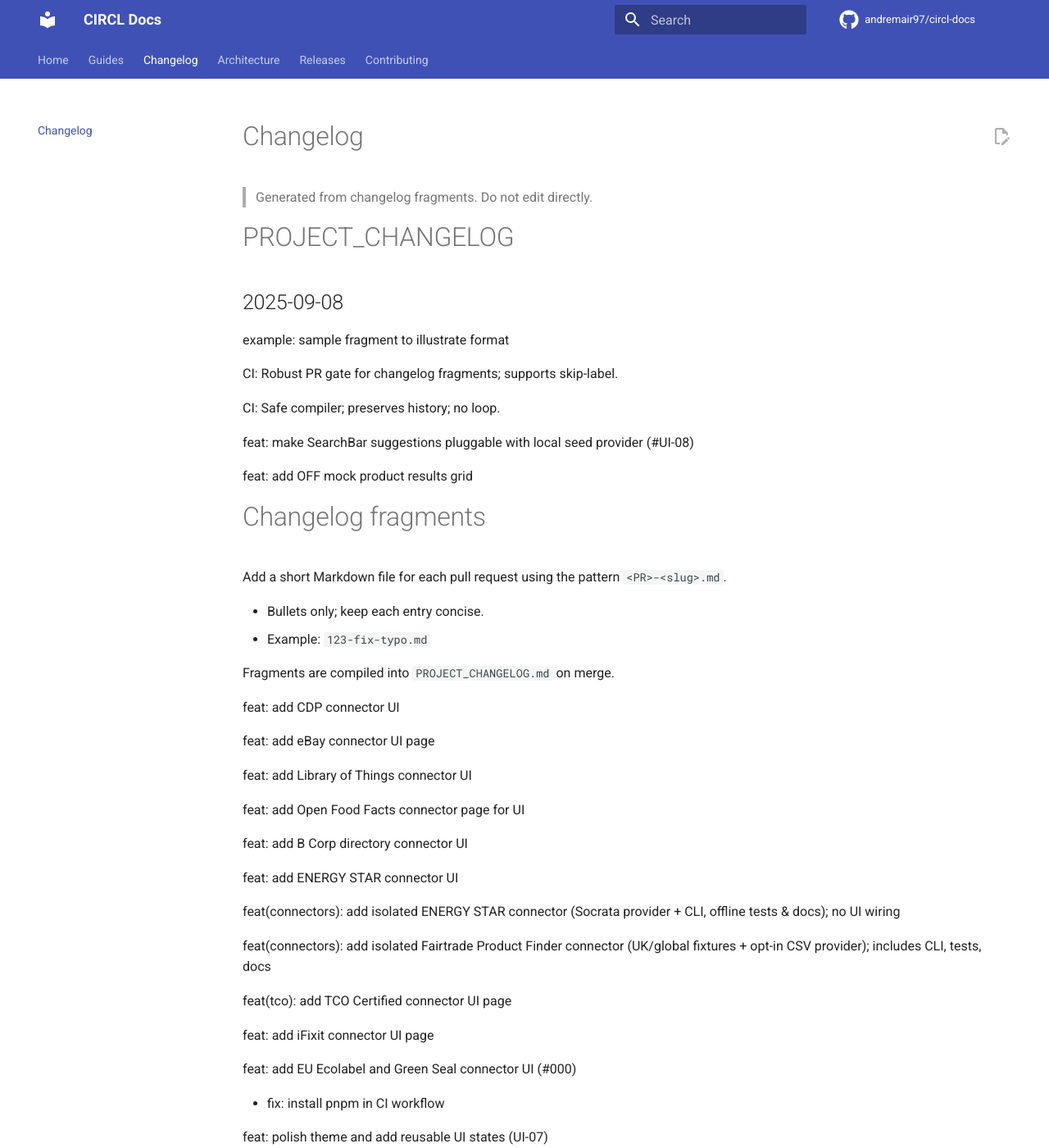
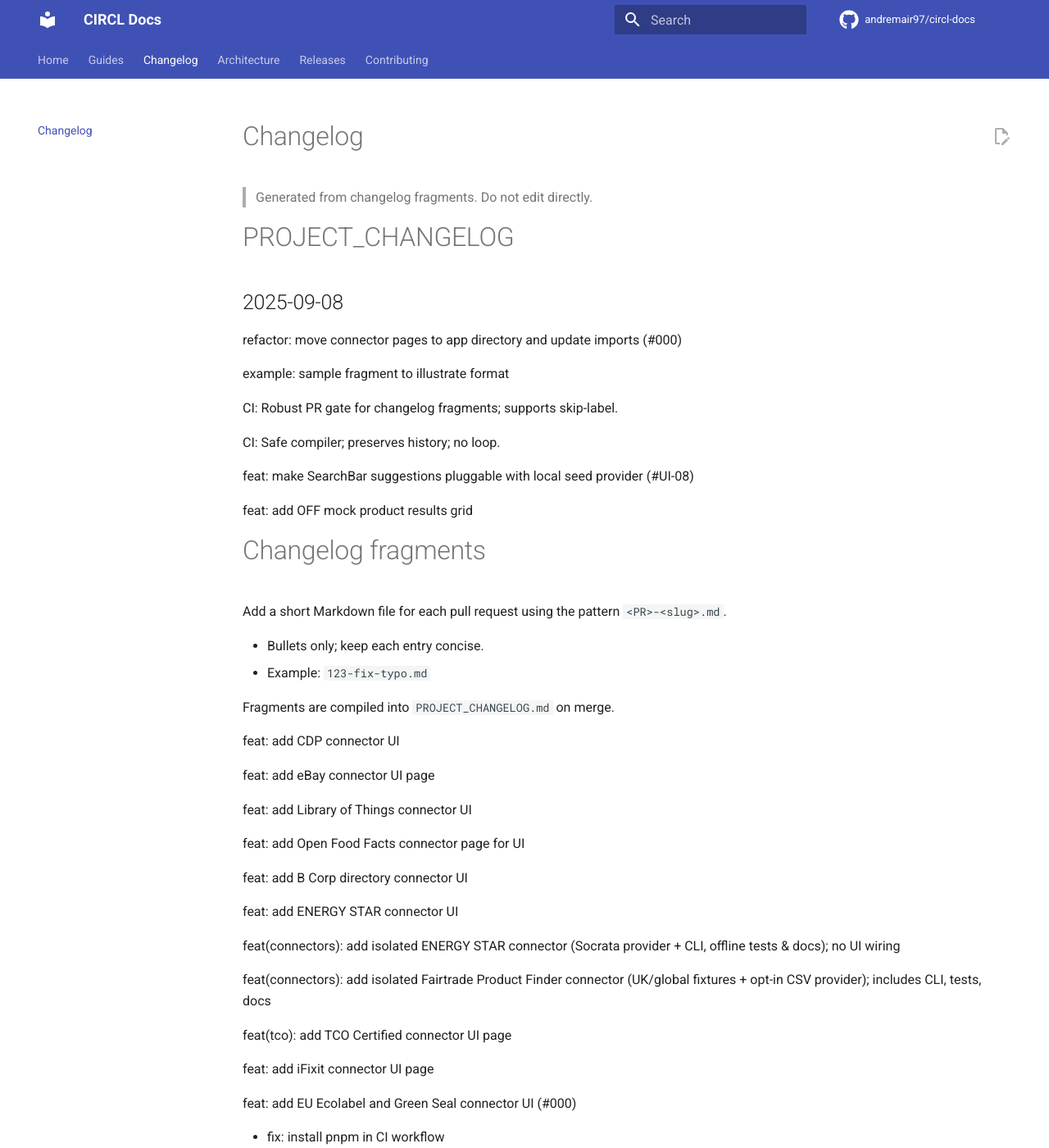
Before and after one commit to andremair97/circl-docs, an MkDocs documentation site: the page built from docs/changelog/index.md, in a window 1280 px wide and 1400 px high. Shown: the whole window at 82% size. Built offline with MkDocs 1.6.1 and Material for MkDocs 9.7.7, drawn with Linux system fonts in a browser that asks for light colours; comment, search, counter and statistics services are not loaded; some of the changed text lies outside the part shown.

Commit message:
chore(changelog): compile fragments [skip ci]

```diff
--- a/PROJECT_CHANGELOG.md
+++ b/PROJECT_CHANGELOG.md
@@ -1,4 +1,57 @@
 # PROJECT_CHANGELOG
+
+## 2025-09-08
+
+refactor: move connector pages to app directory and update imports (#000)
+
+example: sample fragment to illustrate format
+
+CI: Robust PR gate for changelog fragments; supports skip-label.
+
+CI: Safe compiler; preserves history; no loop.
+
+feat: make SearchBar suggestions pluggable with local seed provider (#UI-08)
+
+feat: add OFF mock product results grid
+
+# Changelog fragments
+
+Add a short Markdown file for each pull request using the pattern `<PR>-<slug>.md`.
+
+- Bullets only; keep each entry concise.
+- Example: `123-fix-typo.md`
+
+Fragments are compiled into `PROJECT_CHANGELOG.md` on merge.
+
+feat: add CDP connector UI
+
+feat: add eBay connector UI page
+
+feat: add Library of Things connector UI
+
+feat: add Open Food Facts connector page for UI
+
+feat: add B Corp directory connector UI
+
+feat: add ENERGY STAR connector UI
+
+feat(connectors): add isolated ENERGY STAR connector (Socrata provider + CLI, offline tests & docs); no UI wiring
+
+feat(connectors): add isolated Fairtrade Product Finder connector (UK/global fixtures + opt-in CSV provider); includes CLI, tests, docs
+
+feat(tco): add TCO Certified connector UI page
+
+feat: add iFixit connector UI page
+
+feat: add EU Ecolabel and Green Seal connector UI (#000)
+
+- fix: install pnpm in CI workflow
+
+feat: polish theme and add reusable UI states (UI-07)
+
+ci: add pre-commit hook and merge queue docs
+
+feat: add preview-only auth middleware for web app
 
 ## 2025-09-08
 
```
